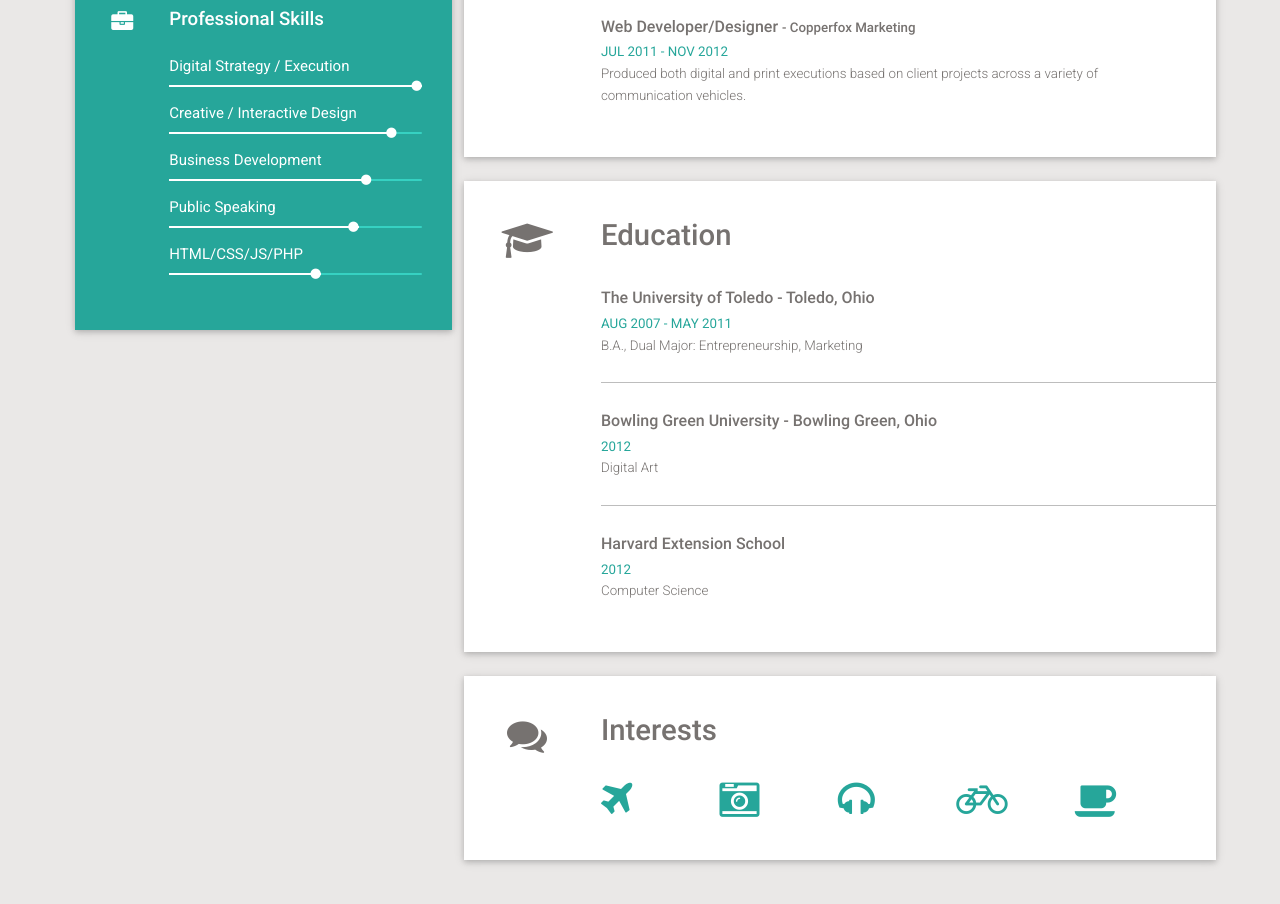
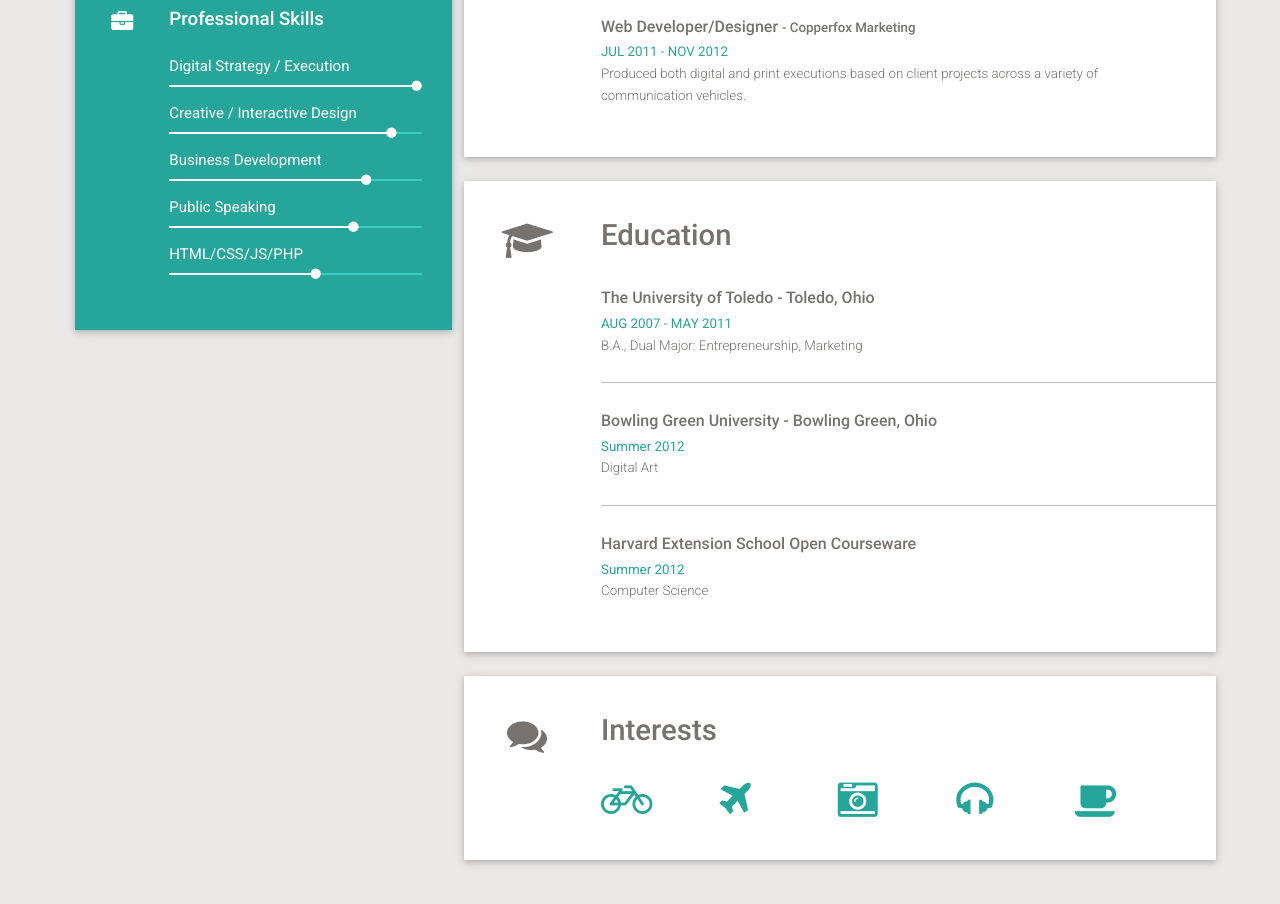
Before and after one commit to danpezzin/danpezzin.github.io, a plain HTML site: page index.html in a window 1280 px wide. Shown: the part 933-1837 px from the top of the page. Drawn offline with Linux system fonts and the light colour scheme.

Commit message:
Add files via upload

```diff
--- a/index.html
+++ b/index.html
@@ -194,12 +194,12 @@
                                 </div>
 								<div class="custom-content-wrapper wow fadeIn a2" data-wow-delay="0.2s" >
                                     <h3>Bowling Green University - Bowling Green, Ohio</span></h3>
-                                    <span>2012 </span>
+                                    <span>Summer 2012 </span>
                                     <p>Digital Art</p>
                                 </div>
 								<div class="custom-content-wrapper wow fadeIn a2" data-wow-delay="0.2s" >
-                                    <h3>Harvard Extension School</span></h3>
-                                    <span>2012 </span>
+                                    <h3>Harvard Extension School Open Courseware</span></h3>
+                                    <span>Summer 2012 </span>
                                     <p>Computer Science</p>
                                 </div>
                             </div>
@@ -211,10 +211,10 @@
                             <div class="interests col s12 m12 l10 wow fadeIn" data-wow-delay="0.1s">
                                 <h2>Interests</h2>
                                 <ul>
+									<li><i class="fa fa-bicycle tooltipped" data-position="top" data-delay="50" data-tooltip="Cycling"></i></li>
                                     <li><i class="fa fa-plane tooltipped" data-position="top" data-delay="50" data-tooltip="Travelling"></i></li>
                                     <li><i class="fa fa-camera-retro tooltipped" data-position="top" data-delay="50" data-tooltip="Photography"></i></li>
                                     <li><i class="fa fa-headphones tooltipped" data-position="top" data-delay="50" data-tooltip="Music"></i></li>
-                                    <li><i class="fa fa-bicycle tooltipped" data-position="top" data-delay="50" data-tooltip="Cycling"></i></li>
                                     <li><i class="fa fa-coffee tooltipped" data-position="top" data-delay="50" data-tooltip="Coffee"></i></li>
                                 </ul>
                             </div>
```
